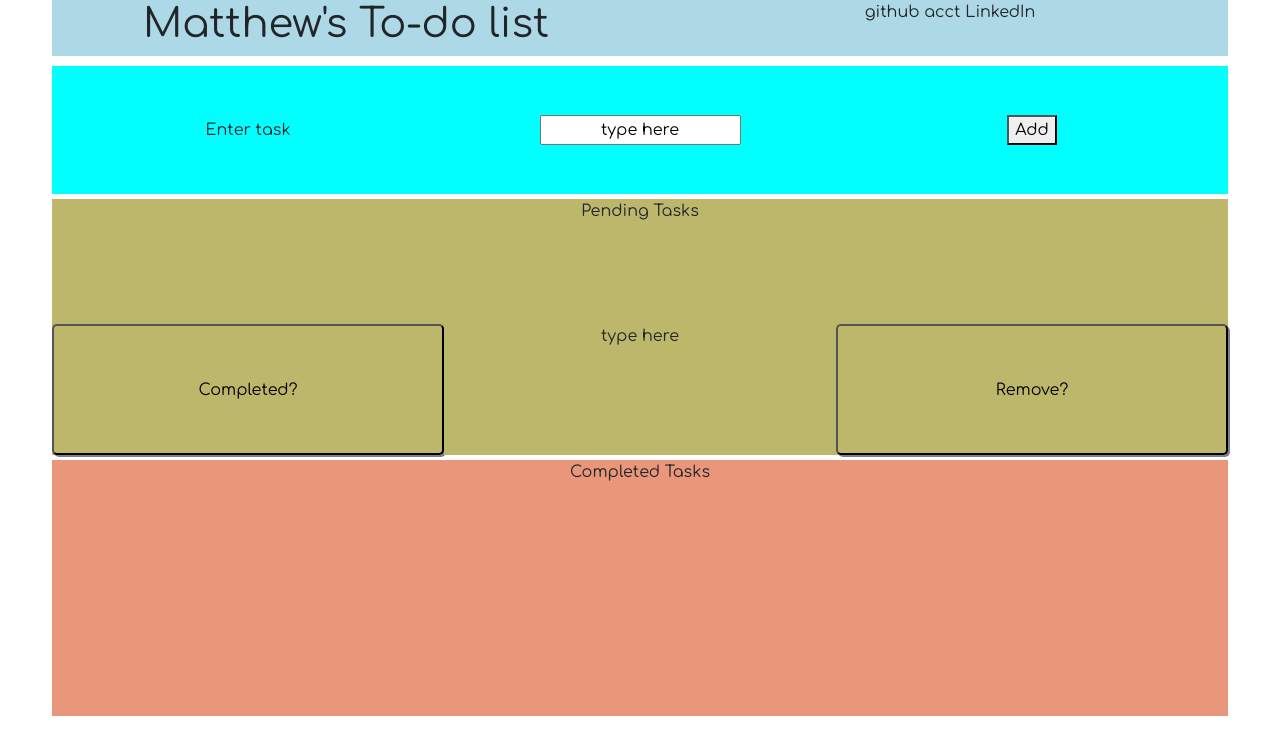
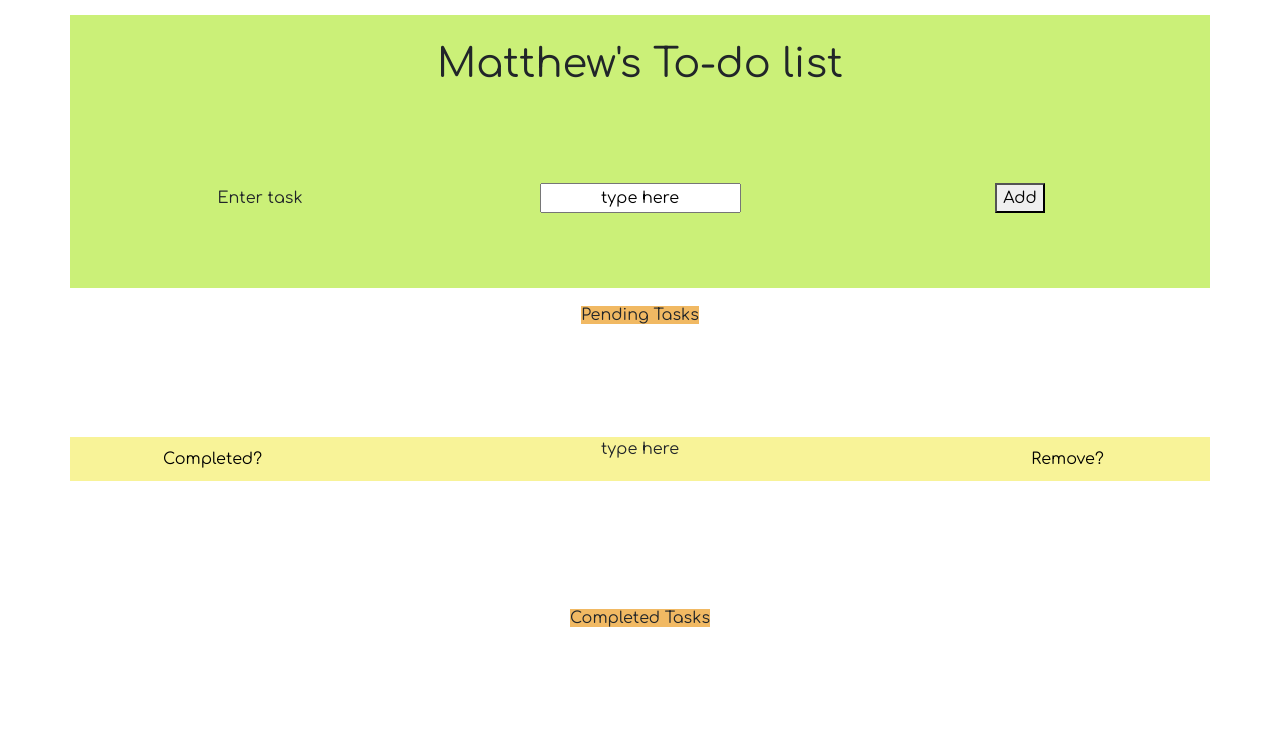
Before and after one commit to matthewvolny/module4-week3-TODO-List, a plain HTML site: page index.html in a window 1280 px wide. Both pictures are taken after a click on the button "Add". Drawn offline with nearby package versions, Linux system fonts and the light colour scheme.

Commit message:
improved layout and design

```diff
--- a/CSS/styles.css
+++ b/CSS/styles.css
@@ -1,6 +1,6 @@
 * {
   font-family: "Comfortaa", cursive;
-  /*border: solid 1px black;*/
+  /* border: solid 1px black; */
   text-align: center;
   box-sizing: border-box;
 }
@@ -8,65 +8,97 @@
 .container-head {
   width: 90vw;
   margin: 0 auto;
+  align-content: center;
+  padding: 0;
 }
-header {
-  background: lightblue;
+
+.header {
+  background: #cbf078;
+  display: flex;
+  align-items: center;
+  padding: 25px 0px 20px 0px;
+  margin: 15px 0px 0px 0px;
+}
+
+.header h1 {
+  align-items: center;
+  justify-content: center;
+  margin: 0;
+}
+
+ul {
+  margin: 0;
 }
 
 li {
-  display: inline;
+  display: inline-flex;
+  align-items: center;
+  margin: 0;
+  text-align: center;
+  justify-content: center;
 }
 .container-main {
   width: 90vw;
-  height: 80vh;
-  margin: 10px auto;
+  height: 90vh;
+  margin: 0px auto;
   text-align: center;
 }
 
 .enter-task-interface {
-  background: cyan;
+  background: ;
   justify-content: center;
-  height: 20%;
+  height: 25%;
   align-items: center;
-  margin-top: 5px;
-  margin-bottom: 5px;
+  margin-top: 0px;
+  margin-bottom: 15px;
+  background: #cbf078;
 }
 
 .pending-tasks-interface {
-  background: darkkhaki;
+  background: ;
   height: 40%;
 }
 
+span {
+  background: #f1b963;
+}
+.margin {
+  margin: 3px 0px 3px 0px;
+  background: #f8f398;
+  height: 15%;
+}
+
 .task-button {
-  border-radius: 5px;
-  box-shadow: gray 2px 2px;
+  border: none;
+  /* border-radius: 5px;
+  box-shadow: gray 2px 2px; */
 }
 .new-task {
-  background-color: darkkhaki;
+  /* background-color: darkkhaki; */
 }
 
 .check-mark {
-  background-color: darkkhaki;
+  /* background-color: darkkhaki; */
 }
 
 .remove-button {
-  background-color: darkkhaki;
+  /* background-color: darkkhaki; */
 }
 
 .completed-tasks-interface {
-  background: darksalmon;
+  background: ;
   height: 40%;
-  margin-top: 5px;
+  margin-top: 15px;
 }
 
 .new-task-clone {
-  background-color: darksalmon;
+  /* background-color: darksalmon; */
 }
 
 .check-mark-clone {
-  background-color: darksalmon;
+  /* background-color: darksalmon; */
 }
 
 .remove-button-clone {
-  background-color: darksalmon;
+  /* background-color: darksalmon; */
 }
--- a/JS/scripts.js
+++ b/JS/scripts.js
@@ -7,14 +7,14 @@ let completedTasks = document.querySelector(".completed-tasks-interface");
 const addTask = () => {
   let task = document.getElementById("text-box").value;
   let newTask = document.createElement("newTask");
-  newTask.className = "col-4 new-task";
+  newTask.className = "col-6 new-task margin";
   newTask.innerHTML = task;
   let checkMark = document.createElement("button");
   checkMark.textContent = "Completed?";
-  checkMark.className = "col-4 check-mark task-button";
+  checkMark.className = "col-3 check-mark task-button margin";
   let removeButton = document.createElement("button");
   removeButton.textContent = "Remove?";
-  removeButton.className = "col-4 remove-button task-button";
+  removeButton.className = "col-3 remove-button task-button margin";
   pendingTasks.appendChild(checkMark);
   pendingTasks.appendChild(newTask);
   pendingTasks.appendChild(removeButton);
@@ -30,11 +30,12 @@ const addTask = () => {
   const moveTaskToCompleted = () => {
     console.log("hello");
     let checkMarkClone = checkMark.cloneNode(true);
-    checkMarkClone.className = "col-4 check-mark-clone task-button";
+    checkMarkClone.className = "col-3 check-mark-clone task-button margin";
     let newTaskClone = newTask.cloneNode(true);
-    newTaskClone.className = "col-4 new-task-clone";
+    newTaskClone.className = "col-6 new-task-clone margin";
     let removeButtonClone = removeButton.cloneNode(true);
-    removeButtonClone.className = "col-4 remove-button-clone task-button";
+    removeButtonClone.className =
+      "col-3 remove-button-clone task-button margin";
     completedTasks.appendChild(checkMarkClone);
     completedTasks.appendChild(newTaskClone);
     completedTasks.appendChild(removeButtonClone);
@@ -53,11 +54,11 @@ const addTask = () => {
     const moveBackToPending = () => {
       console.log("hello");
       let checkMark = checkMarkClone.cloneNode(true);
-      checkMark.className = "col-4 check-mark task-button";
+      checkMark.className = "col-3 check-mark task-button margin";
       let newTask = newTaskClone.cloneNode(true);
-      newTask.className = "col-4 new-task";
+      newTask.className = "col-6 new-task margin";
       let removeButton = removeButtonClone.cloneNode(true);
-      removeButton.className = "col-4 remove-button task-button";
+      removeButton.className = "col-3 remove-button task-button margin";
       pendingTasks.appendChild(checkMark);
       pendingTasks.appendChild(newTask);
       pendingTasks.appendChild(removeButton);
--- a/index.html
+++ b/index.html
@@ -20,18 +20,12 @@
     <link rel="stylesheet" href="./CSS/styles.css" />
   </head>
   <body>
-    <div class="container-head">
+    <div class="container-head container">
       <header class="header row">
-        <h1 class="col-12 col-sm-6">Matthew's To-do list</h1>
-        <nav class="col-12 col-sm-6">
-          <ul>
-            <li>github acct</li>
-            <li>LinkedIn</li>
-          </ul>
-        </nav>
+        <h1 class="col-12">Matthew's To-do list</h1>
       </header>
     </div>
-    <div class="container-main">
+    <div class="container-main container">
       <div class="enter-task-interface row">
         <div class="col-12 col-sm-6 col-md-4">Enter task</div>
         <div class="task-text-box col-12 col-sm-6 col-md-4">
@@ -43,10 +37,14 @@
       </div>
 
       <div class="pending-tasks-interface row">
-        <div class="col-12">Pending Tasks</div>
+        <div class="col-12 pending-tasks">
+          <span>Pending Tasks</span>
+        </div>
       </div>
       <div class="completed-tasks-interface row">
-        <div class="col-12">Completed Tasks</div>
+        <div class="col-12">
+          <span>Completed Tasks</span>
+        </div>
       </div>
     </div>
 
```
